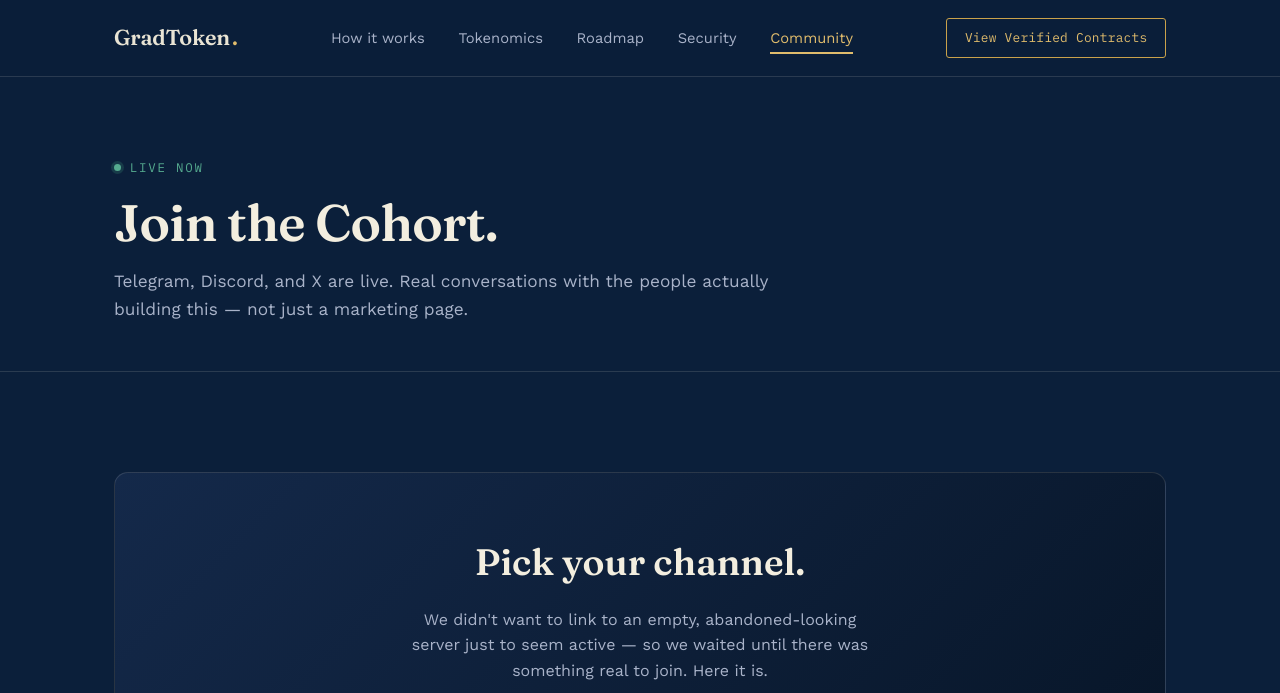
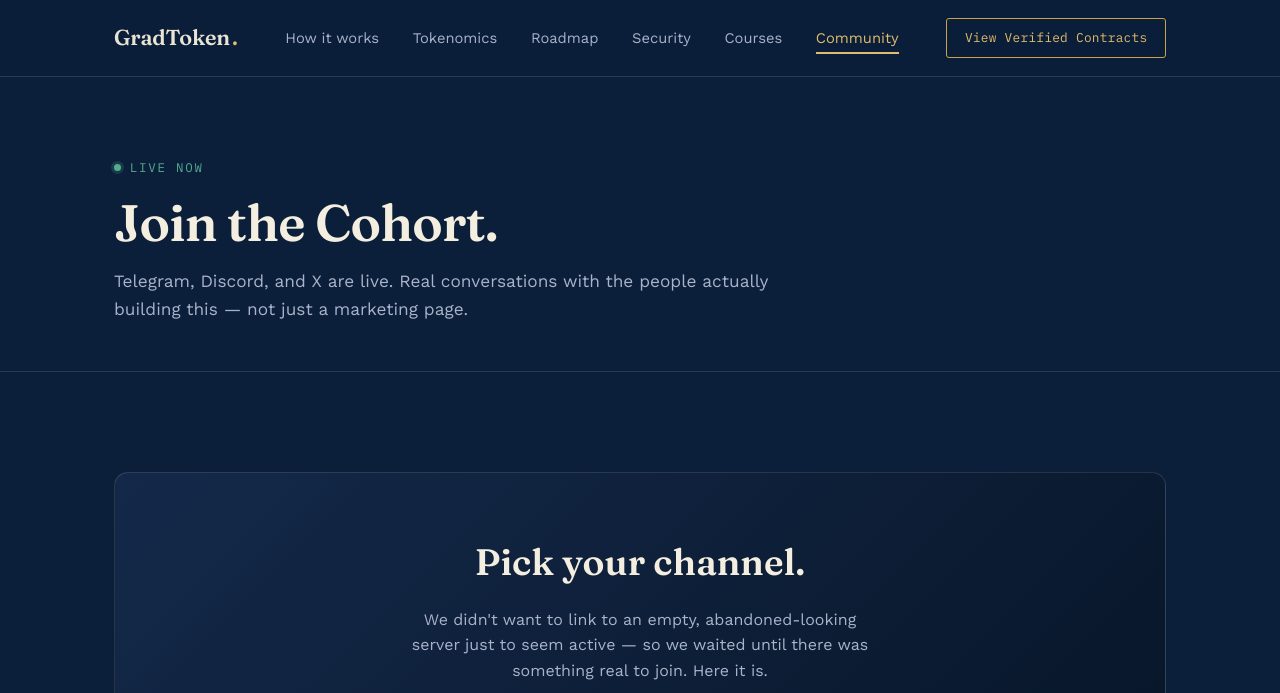
Before and after one commit to Lightyear399/gradtoken-website, a website: page community.html in a window 1280 px wide. Shown: the top 693 px of the page. Drawn offline with Linux system fonts and the light colour scheme.

Commit message:
Add Courses link to site navigation

```diff
--- a/community.html
+++ b/community.html
@@ -20,6 +20,7 @@
       <li><a href="tokenomics.html">Tokenomics</a></li>
       <li><a href="roadmap.html">Roadmap</a></li>
       <li><a href="security.html">Security</a></li>
+      <li><a href="courses.html">Courses</a></li>
       <li><a href="community.html" aria-current="page">Community</a></li>
     </ul>
     <a class="nav-cta" href="security.html">View Verified Contracts</a>
@@ -33,6 +34,7 @@
     <a href="tokenomics.html">Tokenomics</a>
     <a href="roadmap.html">Roadmap</a>
     <a href="security.html">Security</a>
+    <a href="courses.html">Courses</a>
     <a href="community.html" aria-current="page">Community</a>
   </div>
 </nav>
```
Also changed, not shown: how-it-works.html (+2 -0 lines), index.html (+2 -0 lines), roadmap.html (+2 -0 lines), security.html (+2 -0 lines), tokenomics.html (+2 -0 lines).
